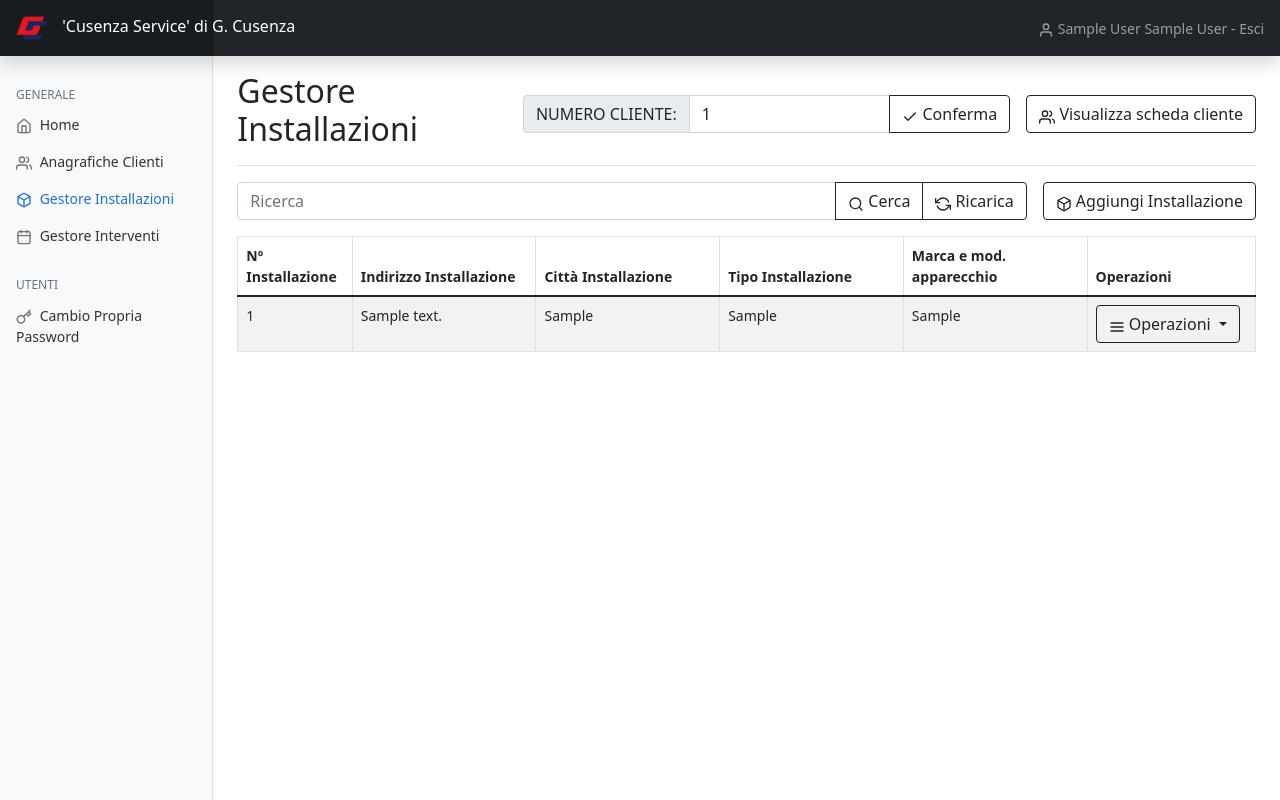
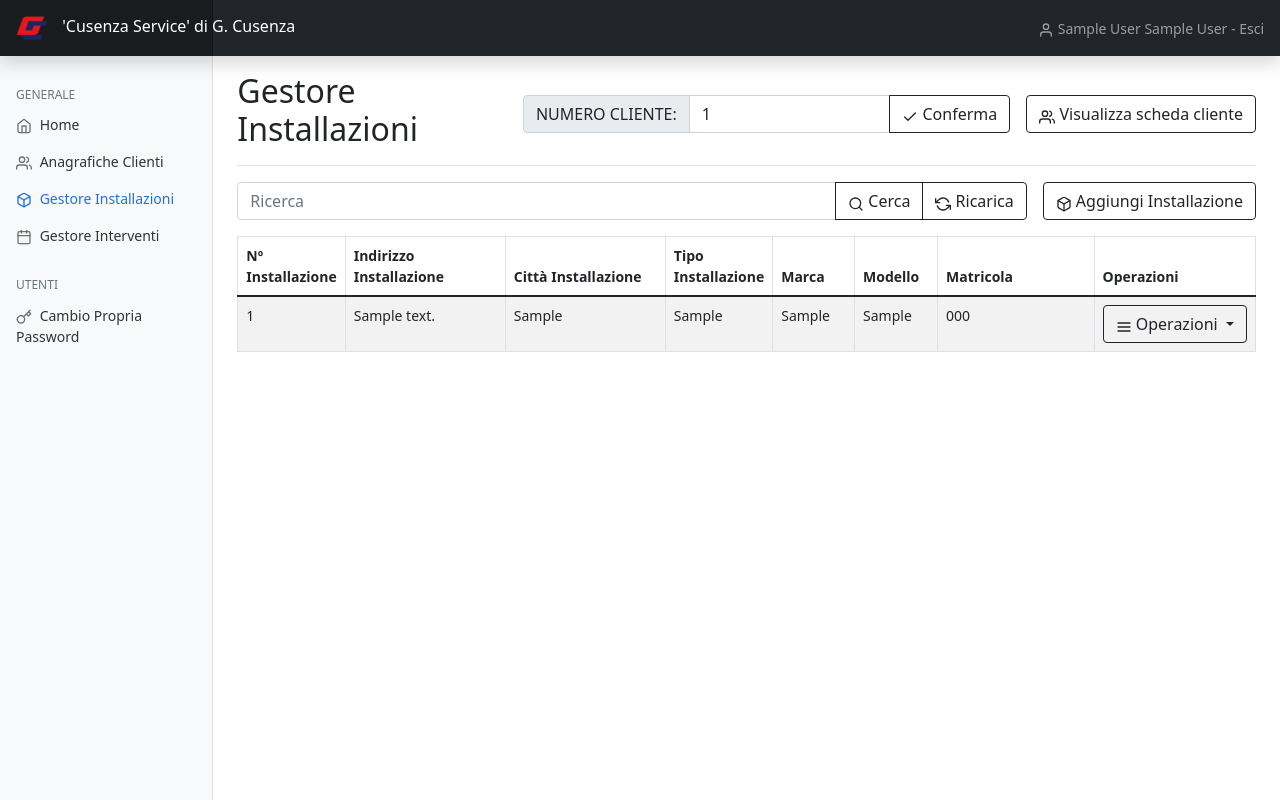
Before and after one commit to vittodevit/gipcat, a PHP site: page /installations/?idCustomer=1 in a window 1280 px wide. Run offline with PHP 8.4, Linux system fonts and the light colour scheme; the visitor is signed in with stand-in values (Sample User, id 1); tables that the repository leaves empty or names only in its code hold one stand-in row (values such as "Sample post"); data that the repository does not hold is empty; some libraries are stand-ins or nearby versions.

Commit message:
installation fields + interventions bugfixes

```diff
--- a/installations/ajax_edit.php
+++ b/installations/ajax_edit.php
@@ -36,7 +36,7 @@ if ($_POST['version'] != $arr['version']) {
     with the one stored on the server. Try refreshing your page.');
 }
 
-$fieldnames = array("installationAddress", "installationCity", "heater", "installationType",
+$fieldnames = array("installationAddress", "installationCity", "heaterBrand", "heater", "heaterSerialNumber", "installationType",
 "manteinanceContractName", "toCall", "monthlyCallInterval", "contractExpiryDate", "footNote");
 
 $fields = "";
--- a/installations/index.php
+++ b/installations/index.php
@@ -62,9 +62,19 @@ $_customerExists = $_R_customerExists->fetch_array(MYSQLI_NUM);
                             </div>
                         </div>
                         <br>
-                        <div class="mb-3">
-                            <label for="heater" class="form-label">Marca e modello apparecchio</label>
-                            <input type="text" class="form-control" id="heater">
+                        <div class="row mb-3">
+                            <div class="col col-md-4">
+                                <label for="heaterBrand" class="form-label">Marca apparecchio</label>
+                                <input type="text" class="form-control" id="heaterBrand">
+                            </div>
+                            <div class="col col-md-4">
+                                <label for="heater" class="form-label">Modello apparecchio</label>
+                                <input type="text" class="form-control" id="heater">
+                            </div>
+                            <div class="col col-md-4">
+                                <label for="heaterSerialNumber" class="form-label">Matricola</label>
+                                <input type="text" class="form-control" id="heaterSerialNumber">
+                            </div>
                         </div>
                         <div class="row mb-3">
                             <div class="col col-md-8">
@@ -138,22 +148,32 @@ $_customerExists = $_R_customerExists->fetch_array(MYSQLI_NUM);
                     <form>
                         <div class="row">
                             <div class="col">
-                                <label for="installationAddress">Indirizzo</label>
+                                <label for="eim.installationAddress">Indirizzo</label>
                                 <input type="text" class="form-control" id="eim.installationAddress" required>
                             </div>
                             <div class="col">
-                                <label for="installationCity">Città</label>
+                                <label for="eim.installationCity">Città</label>
                                 <input type="text" class="form-control" id="eim.installationCity" required>
                             </div>
                         </div>
                         <br>
-                        <div class="mb-3">
-                            <label for="heater" class="form-label">Marca e modello apparecchio</label>
-                            <input type="text" class="form-control" id="eim.heater">
+                        <div class="row mb-3">
+                            <div class="col col-md-4">
+                                <label for="eim.heaterBrand" class="form-label">Marca apparecchio</label>
+                                <input type="text" class="form-control" id="eim.heaterBrand">
+                            </div>
+                            <div class="col col-md-4">
+                                <label for="eim.heater" class="form-label">Modello apparecchio</label>
+                                <input type="text" class="form-control" id="eim.heater">
+                            </div>
+                            <div class="col col-md-4">
+                                <label for="eim.heaterSerialNumber" class="form-label">Matricola</label>
+                                <input type="text" class="form-control" id="eim.heaterSerialNumber">
+                            </div>
                         </div>
                         <div class="row mb-3">
                             <div class="col col-md-8">
-                                <label for="installationType" class="form-label">Tipo installazione</label>
+                                <label for="eim.installationType" class="form-label">Tipo installazione</label>
                                 <select class="form-select" id="eim.installationType">
                                     <option value="Caldaia" selected>Caldaia</option>
                                     <option value="Pompa di calore">Pompa di calore</option>
@@ -163,7 +183,7 @@ $_customerExists = $_R_customerExists->fetch_array(MYSQLI_NUM);
                                 </select>
                             </div>
                             <div class="col col-md-4">
-                                <label for="monthlyCallInterval" class="form-label">Intervallo mensile chiamate</label>
+                                <label for="eim.monthlyCallInterval" class="form-label">Intervallo mensile chiamate</label>
                                 <div class="input-group mb-3">
                                     <div class="input-group-text">
                                         <input class="form-check-input mt-0" type="checkbox" required id="eim.toCall">
@@ -175,16 +195,16 @@ $_customerExists = $_R_customerExists->fetch_array(MYSQLI_NUM);
                         </div>
                         <div class="row mb-3">
                             <div class="col col-md-8">
-                                <label for="manteinanceContractName" class="form-label">Contratto di manutenzione</label>
+                                <label for="eim.manteinanceContractName" class="form-label">Contratto di manutenzione</label>
                                 <input type="text" class="form-control" id="eim.manteinanceContractName">
                             </div>
                             <div class="col col-md-4">
-                                <label for="contractExpiryDate" class="form-label">Data di scadenza</label>
+                                <label for="eim.contractExpiryDate" class="form-label">Data di scadenza</label>
                                 <input type="date" class="form-control" id="eim.contractExpiryDate">
                             </div>
                         </div>
                         <div class="mb-3">
-                            <label for="footNote" class="form-label">Annotazioni</label>
+                            <label for="eim.footNote" class="form-label">Annotazioni</label>
                             <textarea class="form-control" id="eim.footNote" rows="3"></textarea>
                         </div>
                         <p>Creazione: <strong id="eim.createdAt">...</strong>  -
@@ -299,8 +319,10 @@ $_customerExists = $_R_customerExists->fetch_array(MYSQLI_NUM);
             <th class="col-md-1">N&ordm; Installazione</th>
             <th class="col-md-2">Indirizzo Installazione</th>
             <th class="col-md-2">Città Installazione</th>
-            <th class="col-md-2">Tipo Installazione</th>
-            <th class="col-md-2">Marca e mod. apparecchio</th>
+            <th class="col-md-1">Tipo Installazione</th>
+            <th class="col-md-1">Marca</th>
+            <th class="col-md-1">Modello</th>
+            <th class="col-md-2">Matricola</th>
             <th class="col-md-1">Operazioni</th>
         </tr>
     </thead>
@@ -321,13 +343,17 @@ $_customerExists = $_R_customerExists->fetch_array(MYSQLI_NUM);
                                         IFNULL(installationCity, ''),
                                         '',
                                         IFNULL(heater, '')
+                                        '',
+                                        IFNULL(heaterBrand, '')
+                                        '',
+                                        IFNULL(heaterSerialNumber, '')
                                     )
                                 ) LIKE LOWER(\"%";
             $additionalQuery .= $con->real_escape_string($_GET["query"]);
             $additionalQuery .= "%\")";
         }
 
-        $result = $con->query("SELECT idInstallation, installationType, installationAddress, installationCity, heater
+        $result = $con->query("SELECT idInstallation, installationType, installationAddress, installationCity, heater, heaterBrand, heaterSerialNumber
                                 FROM installations
                                 WHERE idCustomer = $idCustomerGET
                                 $additionalQuery");
@@ -338,7 +364,9 @@ $_customerExists = $_R_customerExists->fetch_array(MYSQLI_NUM);
                 <td> <?php echo $row['installationAddress']; ?> </td>
                 <td> <?php echo $row['installationCity']; ?> </td>
                 <td> <?php echo $row['installationType']; ?> </td>
+                <td> <?php echo $row['heaterBrand']; ?> </td>
                 <td> <?php echo $row['heater']; ?> </td>
+                <td> <?php echo $row['heaterSerialNumber']; ?> </td>
                 <td>
                     <div class="dropdown">
                         <button class="btn btn-outline-dark dropdown-toggle" type="button" id="actionsDropdown" data-bs-toggle="dropdown" aria-expanded="false">
--- a/static/js/installation.index.js
+++ b/static/js/installation.index.js
@@ -29,7 +29,9 @@ editInstallationModal.addEventListener('show.bs.modal', function (event) {
                 document.getElementById("eim.idCustomer").innerHTML = dataget['idCustomer'];
                 document.getElementById("eim.installationAddress").placeholder = !!dataget['installationAddress'] ? dataget['installationAddress'] : "";
                 document.getElementById("eim.installationCity").placeholder = !!dataget['installationCity'] ? dataget['installationCity'] : "";
+                document.getElementById("eim.heaterBrand").placeholder = !!dataget['heaterBrand'] ? dataget['heaterBrand'] : "";
                 document.getElementById("eim.heater").placeholder = !!dataget['heater'] ? dataget['heater'] : "";
+                document.getElementById("eim.heaterSerialNumber").placeholder = !!dataget['heaterSerialNumber'] ? dataget['heaterSerialNumber'] : "";
                 document.getElementById("eim.installationType").value = !!dataget['installationType'] ? dataget['installationType'] : "";
                 document.getElementById("eim.manteinanceContractName").placeholder = !!dataget['manteinanceContractName'] ? dataget['manteinanceContractName'] : "";
                 // mapping db's 0 and 1 to true and false
@@ -72,7 +74,9 @@ function createInstallationAJAX() {
             "idCustomer": document.getElementById("cim.title").innerText,
             "installationAddress": document.getElementById("installationAddress").value,
             "installationCity": document.getElementById("installationCity").value,
+            "heaterBrand": document.getElementById("heaterBrand").value,
             "heater": document.getElementById("heater").value,
+            "heaterSerialNumber": document.getElementById("heaterSerialNumber").value,
             "installationType": document.getElementById("installationType").value,
             "manteinanceContractName": document.getElementById("manteinanceContractName").value,
             "toCall": document.getElementById("toCall").checked ? 1 : 0,
@@ -98,7 +102,9 @@ function editInstallationAjax(idInstallation, version) {
             "version": version,
             "installationAddress": document.getElementById("eim.installationAddress").value,
             "installationCity": document.getElementById("eim.installationCity").value,
-            "heater": document.getElementById("eim.heater").value,
+            "heaterBrand": document.getElementById("heaterBrand").value,
+            "heater": document.getElementById("heater").value,
+            "heaterSerialNumber": document.getElementById("heaterSerialNumber").value,
             "installationType": document.getElementById("eim.installationType").value,
             "manteinanceContractName": document.getElementById("eim.manteinanceContractName").value,
             "toCall": document.getElementById("eim.toCall").checked ? 1 : 0,
```
Also changed, not shown: installations/ajax_create.php (+14 -2 lines), interventions/index.php (+7 -7 lines).
